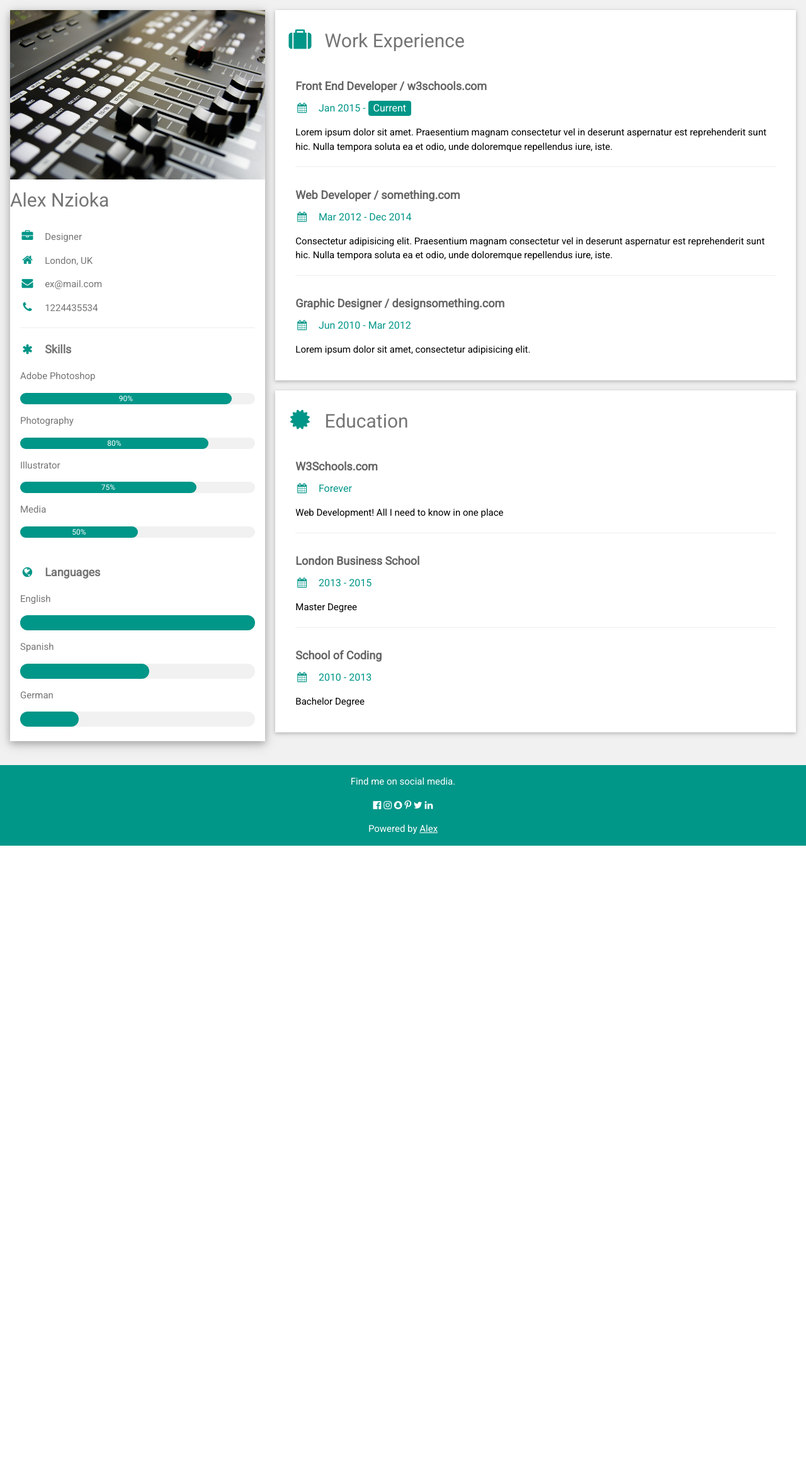
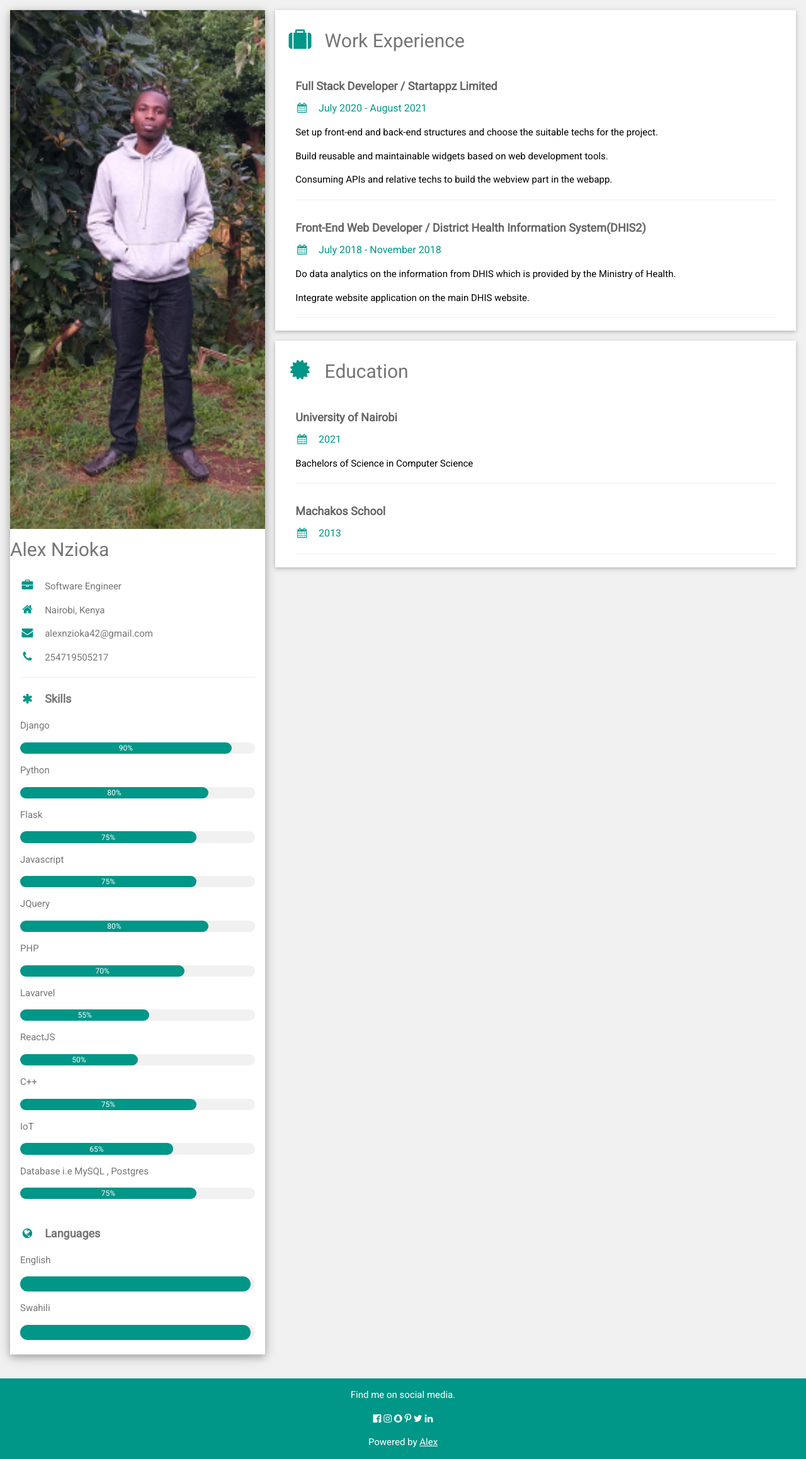
Before and after one commit to coding-fantastic/portcv, a Django app: page /home in a window 1280 px wide. Shown: the whole page at 63% size. Before the commit the page ends 1343 px from the top, so only its background shows below. Run offline with Django 3.2, Linux system fonts and the light colour scheme.

Commit message:
modified index file and added a photo

```diff
--- a/cv/templates/cv/index.html
+++ b/cv/templates/cv/index.html
@@ -1,7 +1,7 @@
 {% load static %}
 <!DOCTYPE html>
 <html>
-<title>W3.CSS Template</title>
+<title>Resume</title>
 <meta charset="UTF-8">
 <meta name="viewport" content="width=device-width, initial-scale=1">
 <link rel="stylesheet" href="https://www.w3schools.com/w3css/4/w3.css">
@@ -24,7 +24,7 @@ html,body,h1,h2,h3,h4,h5,h6 {font-family: "Roboto", sans-serif}
       <div class="w3-white w3-text-grey w3-card-4">
         <div class="w3-display-container">
 
-          <img src="{% static 'images/mixing.jpg' %}"  style="width:100%" class="d-block w-100" alt="...">
+          <img src="{% static 'images/model10.png' %}"  style="width:100%" class="d-block w-100" alt="...">
           <div class="w3-display-bottomleft w3-container w3-text-black">
 
           </div>
@@ -32,46 +32,71 @@ html,body,h1,h2,h3,h4,h5,h6 {font-family: "Roboto", sans-serif}
         </div>
 
         <div class="w3-container">
-          <p><i class="fa fa-briefcase fa-fw w3-margin-right w3-large w3-text-teal"></i>Designer</p>
-          <p><i class="fa fa-home fa-fw w3-margin-right w3-large w3-text-teal"></i>London, UK</p>
-          <p><i class="fa fa-envelope fa-fw w3-margin-right w3-large w3-text-teal"></i>ex@mail.com</p>
-          <p><i class="fa fa-phone fa-fw w3-margin-right w3-large w3-text-teal"></i>1224435534</p>
+          <p><i class="fa fa-briefcase fa-fw w3-margin-right w3-large w3-text-teal"></i>Software Engineer</p>
+          <p><i class="fa fa-home fa-fw w3-margin-right w3-large w3-text-teal"></i>Nairobi, Kenya</p>
+          <p><i class="fa fa-envelope fa-fw w3-margin-right w3-large w3-text-teal"></i>alexnzioka42@gmail.com</p>
+          <p><i class="fa fa-phone fa-fw w3-margin-right w3-large w3-text-teal"></i>254719505217</p>
           <hr>
 
           <p class="w3-large"><b><i class="fa fa-asterisk fa-fw w3-margin-right w3-text-teal"></i>Skills</b></p>
-          <p>Adobe Photoshop</p>
+          <p>Django</p>
           <div class="w3-light-grey w3-round-xlarge w3-small">
             <div class="w3-container w3-center w3-round-xlarge w3-teal" style="width:90%">90%</div>
           </div>
-          <p>Photography</p>
+          <p>Python</p>
           <div class="w3-light-grey w3-round-xlarge w3-small">
             <div class="w3-container w3-center w3-round-xlarge w3-teal" style="width:80%">
               <div class="w3-center w3-text-white">80%</div>
             </div>
           </div>
-          <p>Illustrator</p>
+          <p>Flask</p>
           <div class="w3-light-grey w3-round-xlarge w3-small">
             <div class="w3-container w3-center w3-round-xlarge w3-teal" style="width:75%">75%</div>
           </div>
-          <p>Media</p>
+          <p>Javascript</p>
+          <div class="w3-light-grey w3-round-xlarge w3-small">
+            <div class="w3-container w3-center w3-round-xlarge w3-teal" style="width:75%">75%</div>
+          </div>
+          <p>JQuery</p>
+          <div class="w3-light-grey w3-round-xlarge w3-small">
+            <div class="w3-container w3-center w3-round-xlarge w3-teal" style="width:80%">80%</div>
+          </div>
+          <p>PHP</p>
+          <div class="w3-light-grey w3-round-xlarge w3-small">
+            <div class="w3-container w3-center w3-round-xlarge w3-teal" style="width:70%">70%</div>
+          </div>
+          <p>Lavarvel</p>
+          <div class="w3-light-grey w3-round-xlarge w3-small">
+            <div class="w3-container w3-center w3-round-xlarge w3-teal" style="width:55%">55%</div>
+          </div>
+          <p>ReactJS</p>
           <div class="w3-light-grey w3-round-xlarge w3-small">
             <div class="w3-container w3-center w3-round-xlarge w3-teal" style="width:50%">50%</div>
+          </div>
+          <p>C++</p>
+          <div class="w3-light-grey w3-round-xlarge w3-small">
+            <div class="w3-container w3-center w3-round-xlarge w3-teal" style="width:75%">75%</div>
+          </div>
+          <p>IoT</p>
+          <div class="w3-light-grey w3-round-xlarge w3-small">
+            <div class="w3-container w3-center w3-round-xlarge w3-teal" style="width:65%">65%</div>
+          </div>
+          <p>Database i.e MySQL , Postgres</p>
+          <div class="w3-light-grey w3-round-xlarge w3-small">
+            <div class="w3-container w3-center w3-round-xlarge w3-teal" style="width:75%">75%</div>
           </div>
           <br>
 
           <p class="w3-large w3-text-theme"><b><i class="fa fa-globe fa-fw w3-margin-right w3-text-teal"></i>Languages</b></p>
           <p>English</p>
           <div class="w3-light-grey w3-round-xlarge">
-            <div class="w3-round-xlarge w3-teal" style="height:24px;width:100%"></div>
+            <div class="w3-round-xlarge w3-teal" style="height:24px;width:98%"></div>
           </div>
-          <p>Spanish</p>
+          <p>Swahili</p>
           <div class="w3-light-grey w3-round-xlarge">
-            <div class="w3-round-xlarge w3-teal" style="height:24px;width:55%"></div>
+            <div class="w3-round-xlarge w3-teal" style="height:24px;width:98%"></div>
           </div>
-          <p>German</p>
-          <div class="w3-light-grey w3-round-xlarge">
-            <div class="w3-round-xlarge w3-teal" style="height:24px;width:25%"></div>
-          </div>
+
           <br>
         </div>
       </div><br>
@@ -85,43 +110,48 @@ html,body,h1,h2,h3,h4,h5,h6 {font-family: "Roboto", sans-serif}
       <div class="w3-container w3-card w3-white w3-margin-bottom">
         <h2 class="w3-text-grey w3-padding-16"><i class="fa fa-suitcase fa-fw w3-margin-right w3-xxlarge w3-text-teal"></i>Work Experience</h2>
         <div class="w3-container">
-          <h5 class="w3-opacity"><b>Front End Developer / w3schools.com</b></h5>
-          <h6 class="w3-text-teal"><i class="fa fa-calendar fa-fw w3-margin-right"></i>Jan 2015 - <span class="w3-tag w3-teal w3-round">Current</span></h6>
-          <p>Lorem ipsum dolor sit amet. Praesentium magnam consectetur vel in deserunt aspernatur est reprehenderit sunt hic. Nulla tempora soluta ea et odio, unde doloremque repellendus iure, iste.</p>
+          <h5 class="w3-opacity"><b>Full Stack Developer / Startappz Limited </b></h5>
+          <h6 class="w3-text-teal"><i class="fa fa-calendar fa-fw w3-margin-right"></i>July 2020 - August 2021</h6>
+          <p>
+              Set up front-end and back-end structures and choose the suitable techs for the project.
+          </p>
+          <p>
+              Build reusable and maintainable widgets based on web development tools.
+          </p>
+          <p>
+              Consuming APIs and relative techs to build the webview part in the webapp.
+          </p>
           <hr>
         </div>
         <div class="w3-container">
-          <h5 class="w3-opacity"><b>Web Developer / something.com</b></h5>
-          <h6 class="w3-text-teal"><i class="fa fa-calendar fa-fw w3-margin-right"></i>Mar 2012 - Dec 2014</h6>
-          <p>Consectetur adipisicing elit. Praesentium magnam consectetur vel in deserunt aspernatur est reprehenderit sunt hic. Nulla tempora soluta ea et odio, unde doloremque repellendus iure, iste.</p>
+          <h5 class="w3-opacity"><b>Front-End Web Developer / District Health Information System(DHIS2)</b></h5>
+          <h6 class="w3-text-teal"><i class="fa fa-calendar fa-fw w3-margin-right"></i>July 2018 - November 2018</h6>
+          <p>
+              Do data analytics on the information from DHIS which is provided by the Ministry of Health.
+          </p>
+          <p>
+              Integrate website  application on the main DHIS website.
+          </p>
           <hr>
         </div>
-        <div class="w3-container">
-          <h5 class="w3-opacity"><b>Graphic Designer / designsomething.com</b></h5>
-          <h6 class="w3-text-teal"><i class="fa fa-calendar fa-fw w3-margin-right"></i>Jun 2010 - Mar 2012</h6>
-          <p>Lorem ipsum dolor sit amet, consectetur adipisicing elit. </p><br>
-        </div>
+
       </div>
 
       <div class="w3-container w3-card w3-white">
         <h2 class="w3-text-grey w3-padding-16"><i class="fa fa-certificate fa-fw w3-margin-right w3-xxlarge w3-text-teal"></i>Education</h2>
         <div class="w3-container">
-          <h5 class="w3-opacity"><b>W3Schools.com</b></h5>
-          <h6 class="w3-text-teal"><i class="fa fa-calendar fa-fw w3-margin-right"></i>Forever</h6>
-          <p>Web Development! All I need to know in one place</p>
+          <h5 class="w3-opacity"><b>University of Nairobi </b></h5>
+          <h6 class="w3-text-teal"><i class="fa fa-calendar fa-fw w3-margin-right"></i>2021</h6>
+          <p>Bachelors of Science in Computer Science</p>
           <hr>
         </div>
         <div class="w3-container">
-          <h5 class="w3-opacity"><b>London Business School</b></h5>
-          <h6 class="w3-text-teal"><i class="fa fa-calendar fa-fw w3-margin-right"></i>2013 - 2015</h6>
-          <p>Master Degree</p>
+          <h5 class="w3-opacity"><b>Machakos School</b></h5>
+          <h6 class="w3-text-teal"><i class="fa fa-calendar fa-fw w3-margin-right"></i>2013</h6>
+          <p></p>
           <hr>
         </div>
-        <div class="w3-container">
-          <h5 class="w3-opacity"><b>School of Coding</b></h5>
-          <h6 class="w3-text-teal"><i class="fa fa-calendar fa-fw w3-margin-right"></i>2010 - 2013</h6>
-          <p>Bachelor Degree</p><br>
-        </div>
+
       </div>
 
     <!-- End Right Column -->
```
Also changed, not shown: static/images/model10.png (added).
